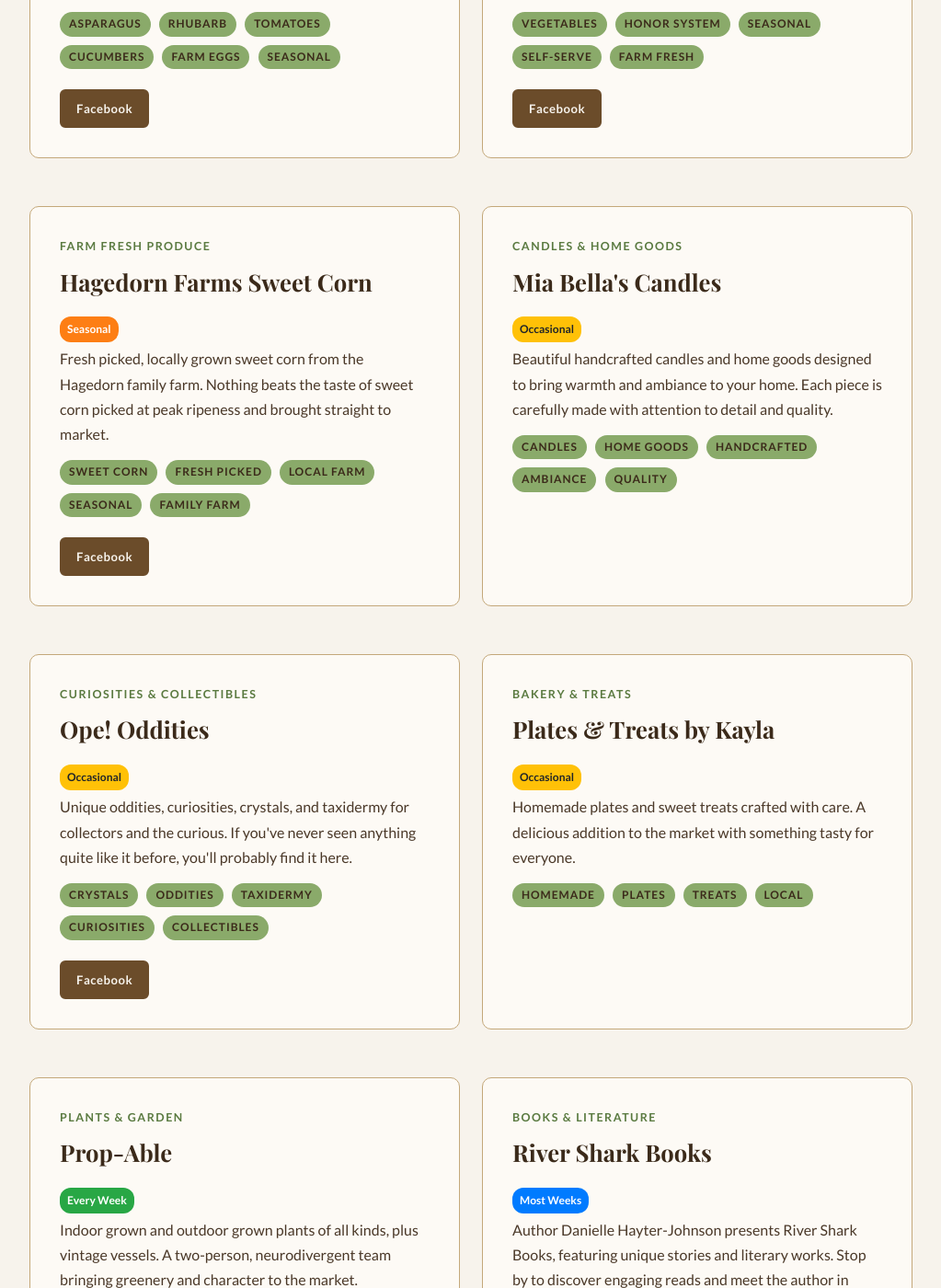
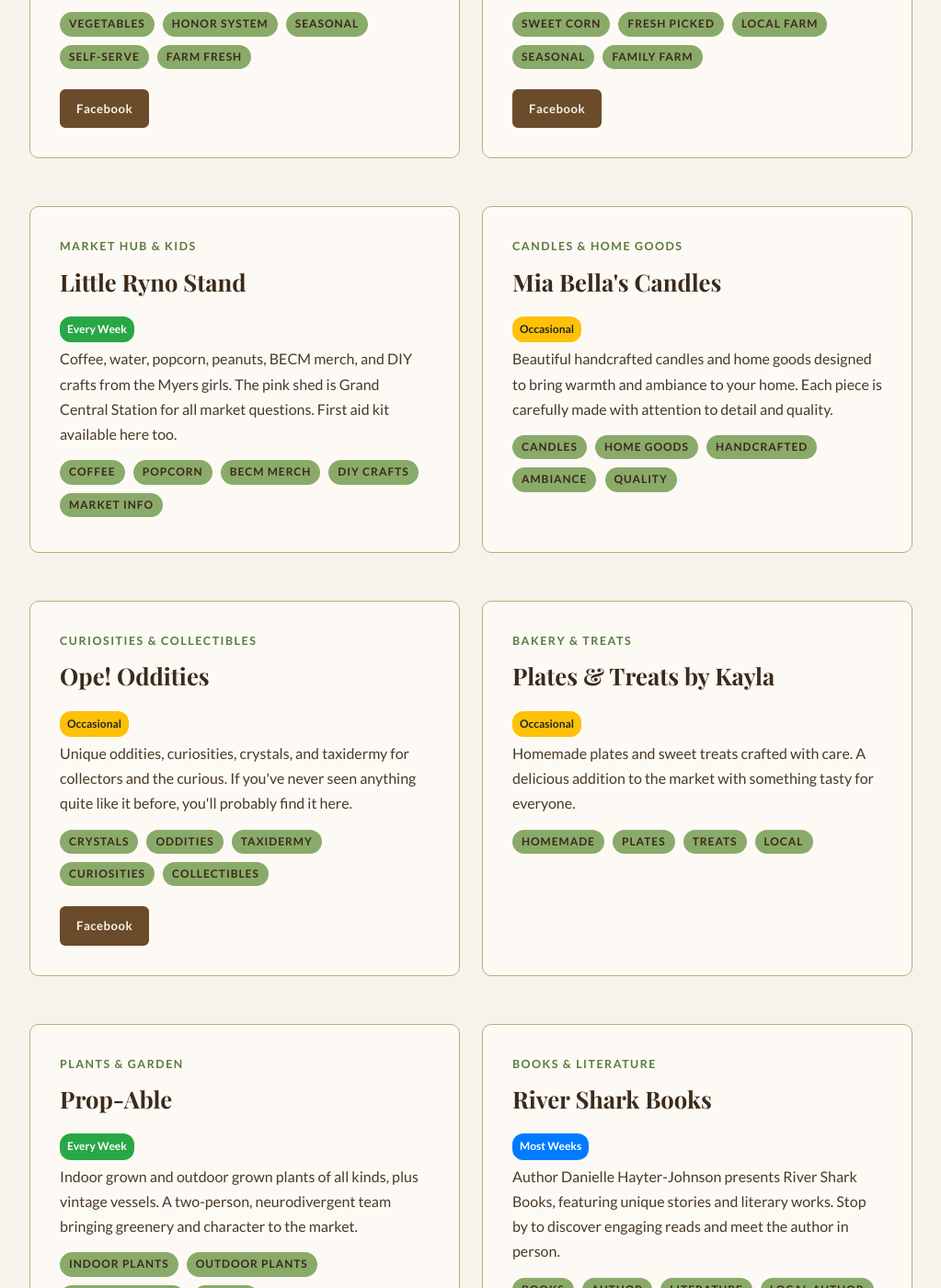
Before and after one commit to blueearthcommunitymarket/blueearthcommunitymarket.github.io, a Jekyll site: the page built from vendor-spotlight/index.html, in a window 1280 px wide and 1400 px high, scrolled down 2568 px. Shown: the whole window at 92% size, without its empty margins (128-1151 px from the left). Built offline with Jekyll 4.4.1, drawn with Linux system fonts in a browser that asks for light colours; some web fonts are replaced; some of the changed text lies outside the part shown.

Commit message:
spotlight: add Little Ryno Stand, reorder alphabetically, move Steele Family Farm to correct position

```diff
--- a/vendor-spotlight/index.html
+++ b/vendor-spotlight/index.html
@@ -52,22 +52,6 @@
             </div>
             <div style="margin-top: 16px; display: flex; gap: 10px; flex-wrap: wrap;">
                 <a href="https://www.facebook.com/Alluringtranquility" target="_blank" rel="noopener" class="btn btn-brown" style="font-size: 0.82rem; padding: 8px 16px;">Facebook</a>
-            </div>
-        </div>
-
-        <!-- Steele Family Farm -->
-        <div class="card">
-            <div class="section-label">Farm Fresh Produce</div>
-            <h2>Steele Family Farm</h2>
-            <div class="market-frequency">
-                <span class="frequency-badge freq-most">Most Weeks</span>
-            </div>
-            <p>Farm fresh eggs and seasonal produce from the Steele family. Looking forward to adding succulents later in the season.</p>
-            <div class="pills" style="margin-top: 12px;">
-                <span class="tag">Farm Eggs</span>
-                <span class="tag">Produce</span>
-                <span class="tag">Succulents</span>
-                <span class="tag">Seasonal</span>
             </div>
         </div>
 
@@ -245,6 +229,23 @@
             </div>
         </div>
 
+        <!-- Little Ryno Stand -->
+        <div class="card">
+            <div class="section-label">Market Hub &amp; Kids</div>
+            <h2>Little Ryno Stand</h2>
+            <div class="market-frequency">
+                <span class="frequency-badge freq-weekly">Every Week</span>
+            </div>
+            <p>Coffee, water, popcorn, peanuts, BECM merch, and DIY crafts from the Myers girls. The pink shed is Grand Central Station for all market questions. First aid kit available here too.</p>
+            <div class="pills" style="margin-top: 12px;">
+                <span class="tag">Coffee</span>
+                <span class="tag">Popcorn</span>
+                <span class="tag">BECM Merch</span>
+                <span class="tag">DIY Crafts</span>
+                <span class="tag">Market Info</span>
+            </div>
+        </div>
+
         <!-- Mia Bella's Candles -->
         <div class="card">
             <div class="section-label">Candles &amp; Home Goods</div>
@@ -355,6 +356,22 @@
                 <a href="https://www.facebook.com/shelley.caldwell1" target="_blank" rel="noopener" class="btn btn-brown" style="font-size: 0.82rem; padding: 8px 16px;">Facebook</a>
                 <a href="https://www.shelleycaldwell.com/" target="_blank" rel="noopener" class="btn btn-primary" style="font-size: 0.82rem; padding: 8px 16px;">Website</a>
                 <a href="https://www.instagram.com/scald_art/" target="_blank" rel="noopener" class="btn btn-brown" style="font-size: 0.82rem; padding: 8px 16px;">Instagram</a>
+            </div>
+        </div>
+
+        <!-- Steele Family Farm -->
+        <div class="card">
+            <div class="section-label">Farm Fresh Produce</div>
+            <h2>Steele Family Farm</h2>
+            <div class="market-frequency">
+                <span class="frequency-badge freq-most">Most Weeks</span>
+            </div>
+            <p>Farm fresh eggs and seasonal produce from the Steele family. Looking forward to adding succulents later in the season.</p>
+            <div class="pills" style="margin-top: 12px;">
+                <span class="tag">Farm Eggs</span>
+                <span class="tag">Produce</span>
+                <span class="tag">Succulents</span>
+                <span class="tag">Seasonal</span>
             </div>
         </div>
 
```
